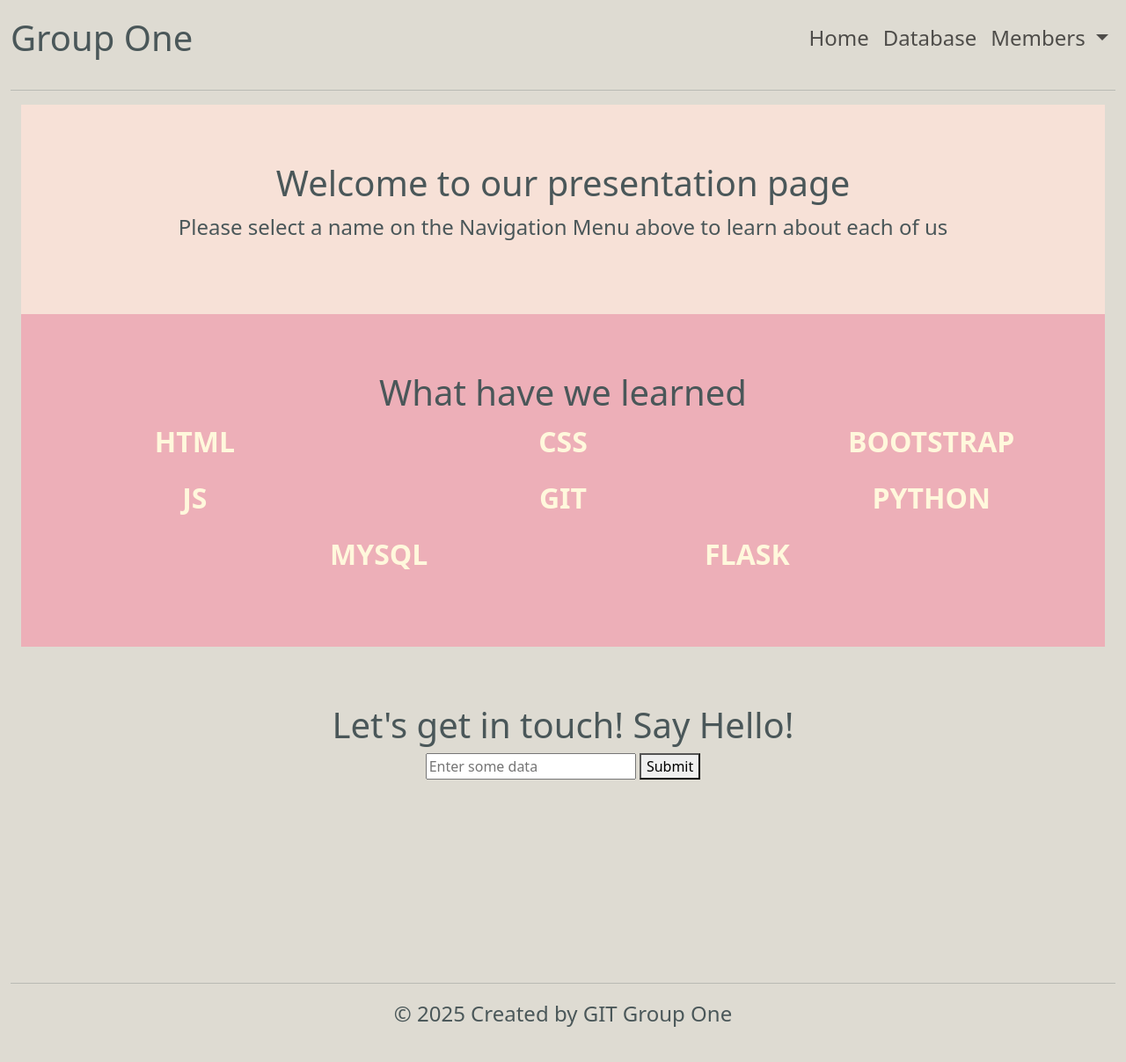
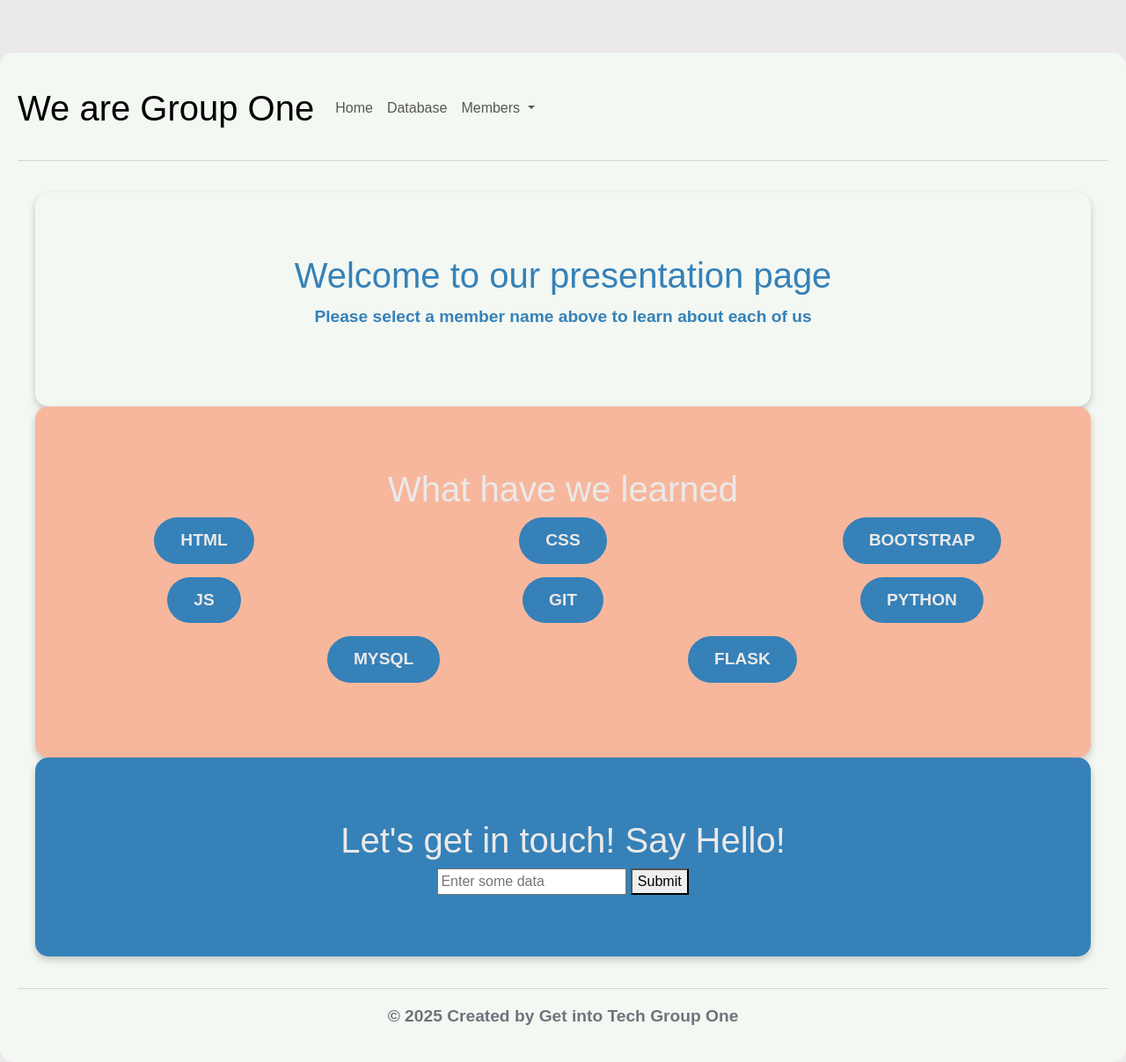
Before and after one commit to emilyryalls/homework_week11, a Flask app: page / in a window 1280 px wide. Shown: the whole page at 88% size. Before the commit the page ends 1186 px from the top, so only its background shows below. Run offline with Flask 3, Linux system fonts and the light colour scheme; some libraries are stand-ins or nearby versions.

Commit message:
UPDATE: style.css, layout and member pages

```diff
--- a/application/static/style.css
+++ b/application/static/style.css
@@ -1,133 +1,132 @@
-body{
-    background-color: #DEDBD2;
-    color: #4A5759;
+body {
+    background-color: #ebe9e9;
+    color: #6c757d; /* Darker gray for better legibility */
     height: 100%;
     display: flex;
     flex-direction: column;
+    font-family: 'Poppins', sans-serif;
+    padding-top: 60px; /* Adjust to prevent overlap with the logo */
 }
 
 p {
-    font-size: x-large;
-
+    font-size: 1.2rem;
+    line-height: 1.6;
+    font-weight: bold;
 }
 
-.container-fluid{
-
+.container-fluid {
+    padding: 20px;
+    border-radius: 15px;
+    background-color: #f3f8f2;
 }
 
-.bg-1, .bg-2, .bg-3{
-    padding: 65px 0;
+.bg-1, .bg-2, .bg-3 {
+    padding: 70px 0;
     flex-grow: 1;
-
+    text-align: center;
+    border-radius: 15px;
+    box-shadow: 0 4px 8px rgba(0, 0, 0, 0.2);
 }
 
-
-
-.bg-1{
-    background-color: #F7E1D7;
-
+.bg-1 {
+    background-color: #f3f8f2;
+    color: #3581b8;
 }
 
-.bg-2{
-    background-color: #EDAFB8;
-
+.bg-2 {
+    background-color: #f7b79d; /* Pastel orange */
+    color: #ebe9e9;
 }
 
-
-
-
-
-
+.bg-3 {
+    background-color: #3581b8;
+    color: #ebe9e9;
+}
 
 .mb-5 {
-    margin-bottom: 1rem !important;
+    margin-bottom: 1.5rem !important;
 }
 
-.container-fluid.bg-2 p{
-    font-size: xx-large;
+.container-fluid.bg-2 p {
+    font-size: 1.5rem;
     font-weight: bold;
-    color: cornsilk;
+    color: #ebe9e9;
 }
 
-.navbar {
---bs-navbar-toggler-border-color: rgb(0 0 0 / 0%);
-    --bs-navbar-toggler-focus-width: 0.05rem;
+.section-buttons {
+    display: flex;
+    flex-wrap: wrap;
+    justify-content: center;
+    gap: 20px;
+    padding: 40px 0;
+    text-align: center;
 }
 
-.navbar-toggler:hover {
-    rgba(var(--bs-emphasis-color-rgb), 0.15)
+.button-shape {
+    background: #f3f8f2;
+    padding: 20px;
+    border-radius: 30px;
+    box-shadow: 0 4px 8px rgba(0, 0, 0, 0.2);
+    width: 160px;
+    height: 80px;
+    display: flex;
+    align-items: center;
+    justify-content: center;
+    font-size: 1.2rem;
+    font-weight: bold;
+    color: #3581b8;
+    transition: all 0.3s ease-in-out;
+    cursor: pointer;
 }
 
-.navbar-brand {
-    color: #4A5759;
+.button-shape:hover {
+    transform: scale(1.1);
+    background: #3581b8;
+    color: #ebe9e9;
 }
 
-.navbar-expand-lg .navbar-collapse {
-    flex-direction: row-reverse;
+.btn-primary {
+    background: #f7b79d; /* Pastel orange */
 }
 
-.navbar-expand-lg .navbar-nav {
-    font-size: x-large;
+/* Position the logo in the top-left corner */
+.logo-container {
+    position: absolute;
+    top: 20px;
+    left: 20px;
+    z-index: 10;  /* Ensures the logo is above other elements */
 }
 
-.navbar-nav {
-    flex-direction: row;
-    justify-content: flex-end;
+.logo {
+    width: 120px; /* Adjust the width based on your logo size */
+    height: auto;
+}
+/* Pill button styles */
+.pill-button {
+    background-color: #3581b8; /* Primary color from the palette */
+    color: #ebe9e9; /* Light text color */
+    padding: 12px 30px; /* Adjust padding for better shape */
+    font-size: 1.2rem;
+    font-weight: bold;
+    border: none;
+    border-radius: 50px; /* Oblong, pill-like shape */
+    cursor: pointer;
+    transition: all 0.3s ease;
+    margin-bottom: 15px; /* Space between buttons */
 }
 
-
-.navbar-nav .dropdown-menu {
-    font-size: smaller;
-        position: absolute;
-
+.pill-button:hover {
+    background-color: #f7b79d; /* Pastel orange for hover */
+    transform: scale(1.05); /* Slightly enlarge on hover */
 }
 
-
-.btn-primary {
-    --bs-btn-bg: #f195a2;
-    --bs-btn-border-color: #f195a2;
-    --bs-btn-hover-bg: #f78294;
-    --bs-btn-hover-border-color: #f78294;
-    --bs-btn-active-bg: #f57d8e;
-    --bs-btn-active-border-color: #f57d8e;
-}
-
-.btn-primary:active {
-    box-shadow: 0 4px 6px rgba(0, 0, 0, 0.2); /* Adding shadow */
-}
-
-
-.form-floating .form-control:focus ~ label {
-    color: #f57d8e; /* Change label color when input is focused */
-}
-
-
-
-footer {
-    width: 100%;
-    margin-top: auto; /* Keeps footer at bottom */
-    text-align: center;
-    padding-top: 150px;
-
-
-}
-
-
-@media (min-width: 576px) {
-    .col-sm-6 {
-        flex: 0 0 auto;
-        width: 40%;
+/* Responsiveness for smaller screens */
+@media (max-width: 768px) {
+    .row {
+        margin-bottom: 20px; /* Add space between rows on smaller screens */
+    }
+    .pill-button {
+        width: 100%; /* Make buttons full width on mobile for better spacing */
+        margin-bottom: 20px; /* Increase space between buttons */
     }
 }
-@media (min-width: 800px) {
-    .col-sm-6 {
-        flex: 0 0 auto;
-        width: 30%;
-    }
-}
-@media (min-width: 1115px) {
-    .col-sm-6 {
-        flex: 0 0 auto;
-        width: 20%;
-    }
-}
--- a/application/templates/home.html
+++ b/application/templates/home.html
@@ -2,42 +2,43 @@
 {% block body_content %}
 <section class="container-fluid bg-1 text-center">
         <h1>Welcome to our presentation page</h1>
-        <p>Please select a name on the Navigation Menu above to learn about each of us</p>
+        <p>Please select a member name above to learn about each of us</p>
     </section>
 
     <section class="container-fluid bg-2 text-center">
     <h1>What have we learned</h1>
     <div class="row justify-content-center">
         <div class="col-sm-4">
-                <p>HTML</p>
+            <button class="pill-button">HTML</button>
         </div>
         <div class="col-sm-4">
-                <p>CSS</p>
+            <button class="pill-button">CSS</button>
         </div>
         <div class="col-sm-4">
-                <p>BOOTSTRAP</p>
+            <button class="pill-button">BOOTSTRAP</button>
         </div>
     </div>
     <div class="row justify-content-center">
         <div class="col-sm-4">
-                <p>JS</p>
+            <button class="pill-button">JS</button>
         </div>
         <div class="col-sm-4">
-                <p>GIT</p>
+            <button class="pill-button">GIT</button>
         </div>
         <div class="col-sm-4">
-                <p>PYTHON</p>
+            <button class="pill-button">PYTHON</button>
         </div>
     </div>
     <div class="row justify-content-center">
         <div class="col-sm-4">
-                <p>MYSQL</p>
+            <button class="pill-button">MYSQL</button>
         </div>
         <div class="col-sm-4">
-                <p>FLASK</p>
+            <button class="pill-button">FLASK</button>
         </div>
     </div>
 </section>
+
 
     <section class="container-fluid bg-3 text-center">
         <h1>Let's get in touch! Say Hello!</h1>
--- a/application/templates/ivon.html
+++ b/application/templates/ivon.html
@@ -4,7 +4,7 @@
       <h1>Hola!! I am Ivon!</h1>
       <br />
 </div>
-  <div class="container-fluid bg-3 text-center">
+  <div class="container-fluid bg-2 text-center">
       <p>I am from Cuba. I moved to the UK 6 years ago and live now in London with my husband and daughter. I have been a stay
           at home mum for a long time now and I am eager to start a job and retake my career. I started the Sky's
           Get into Tech course and I am very excited for all the new things I have learned. Despite the gap in my tech
--- a/application/templates/layout.html
+++ b/application/templates/layout.html
@@ -10,11 +10,12 @@
     <link rel="stylesheet" href="../static/style.css" type="text/css">
 
     <title>{{title}} Page</title>
+
 </head>
 <body>
     <div class="container-fluid">
         <nav class="navbar navbar-expand-lg navbar-light ">
-              <a class="navbar-brand " href="#"><span class="fs-1" aria-current="page">Group One</span></a>
+              <a class="navbar-brand " href="#"><span class="fs-1" aria-current="page">We are Group One</span></a>
               <button class="navbar-toggler" type="button" data-toggle="collapse" data-target="#navbarSupportedContent" aria-controls="navbarSupportedContent" aria-expanded="false" aria-label="Toggle navigation">
                 <span class="navbar-toggler-icon"></span>
               </button>
@@ -57,7 +58,7 @@
         </div>
         <footer class="bg-4 text-center">
             <hr />
-            <p>&copy; 2025 Created by GIT Group One <a href=#></a></p>
+            <p>&copy; 2025 Created by Get into Tech Group One <a href=#></a></p>
         </footer>
     </div>
 
```
Also changed, not shown: application/templates/anna.html (+17 -1 lines), application/templates/ayishat.html (+16 -1 lines), application/templates/emily.html (+17 -1 lines), application/templates/malvina.html (+14 -1 lines), application/static/images/logo.png (added). Lines whose indentation alone changed are shown as unchanged.
